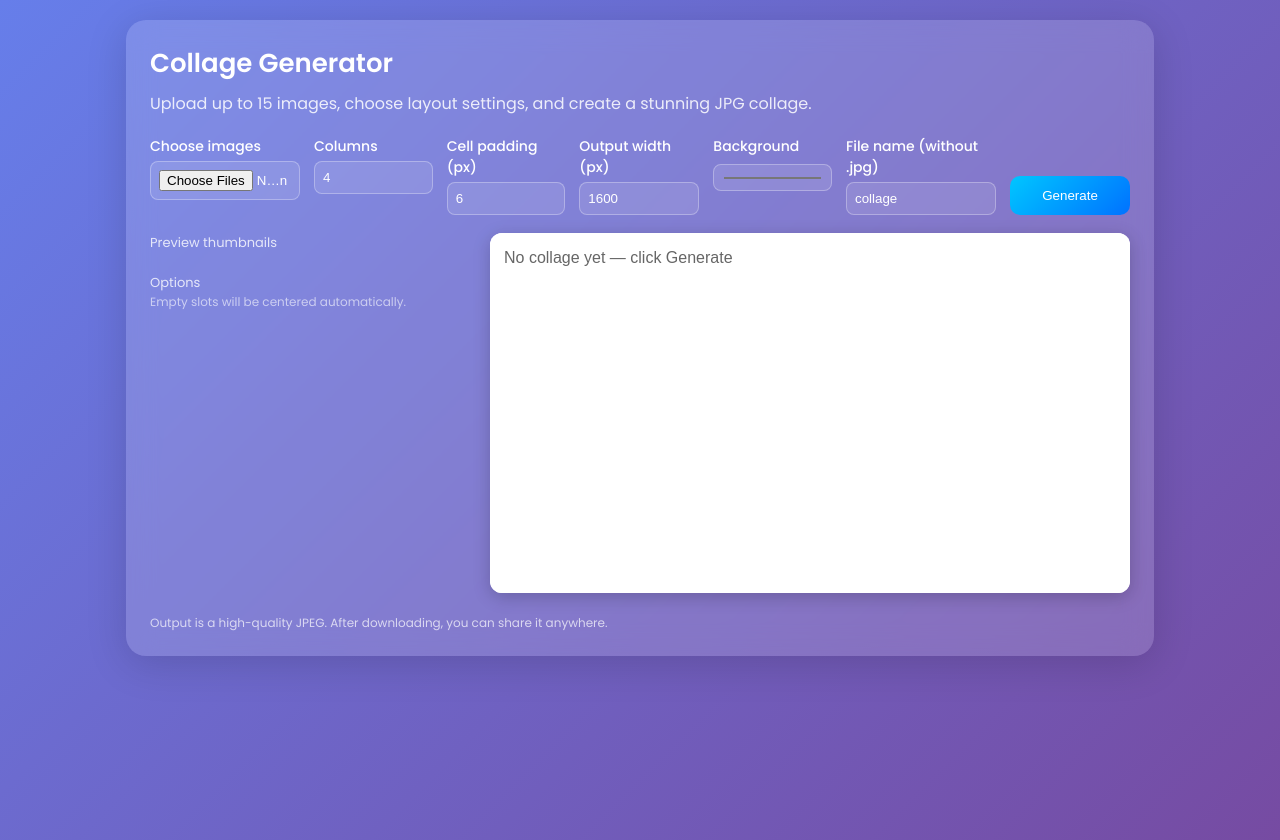
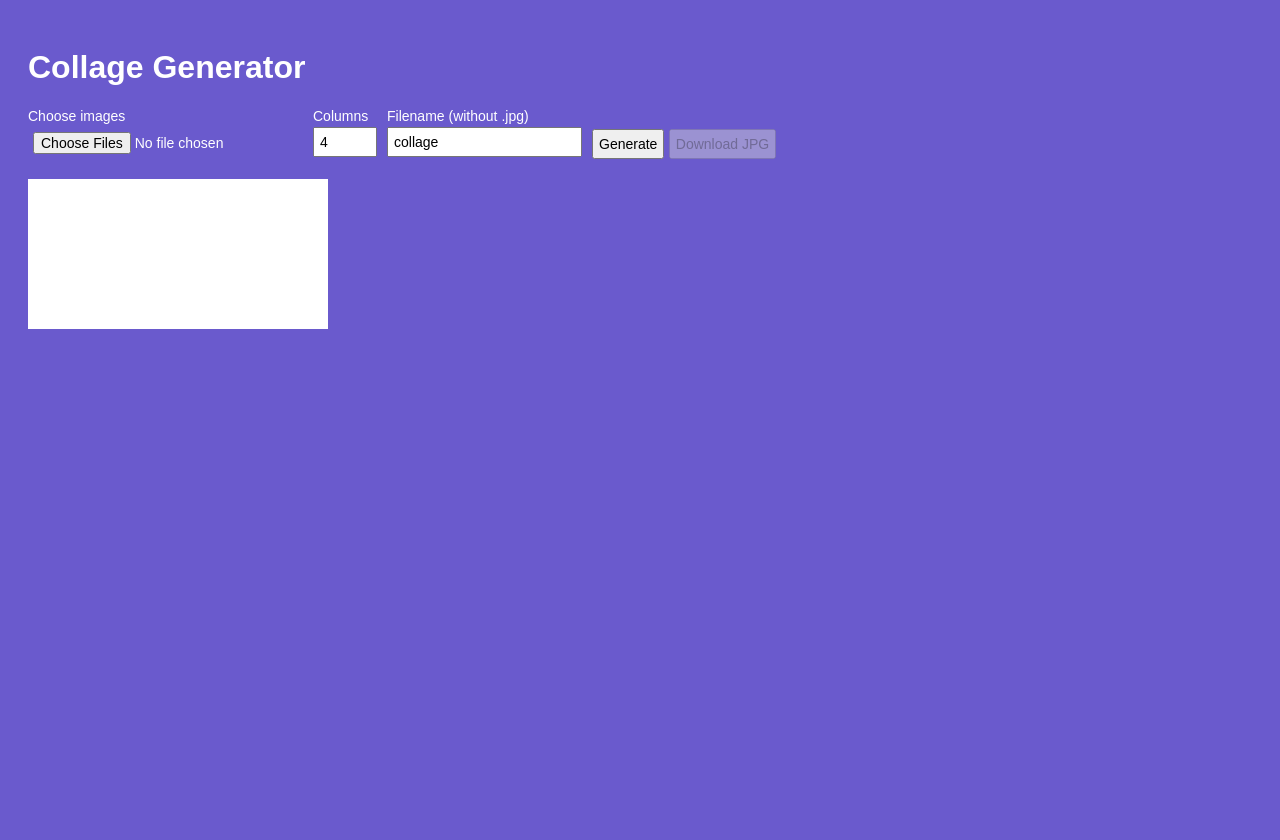
Before and after one commit to Fardin-cr/Fardin-CollageMaker, a plain HTML site: page index.html in a window 1280 px wide. Both pictures are taken after a click on the button "Generate". After the commit the page ends 800 px from the top, so only its background shows below. Drawn offline with Linux system fonts and the light colour scheme.

Commit message:
Add files via upload

```diff
--- a/index.html
+++ b/index.html
@@ -1,322 +1,149 @@
-<!doctype html>
-<html lang="en">
+<!DOCTYPE html>
+<html>
 <head>
-<meta charset="utf-8" />
-<meta name="viewport" content="width=device-width, initial-scale=1" />
-<title>Collage Generator</title>
-<link href="https://fonts.googleapis.com/css2?family=Poppins:wght@400;500;600&display=swap" rel="stylesheet">
+  <meta charset="UTF-8">
+  <title>Custom Collage Generator</title>
   <style>
     body {
-    margin: 0;
+      font-family: sans-serif;
+      background: #6a5acd;
+      color: white;
       padding: 20px;
-    font-family: 'Poppins', sans-serif;
-    background: linear-gradient(135deg, #667eea, #764ba2);
-    min-height: 100vh;
-    display: flex;
-    justify-content: center;
-    align-items: flex-start;
-  }
-  .card {
-    width: 100%;
-    max-width: 980px;
-    background: rgba(255, 255, 255, 0.15);
-    backdrop-filter: blur(14px);
-    border-radius: 20px;
-    padding: 24px;
-    box-shadow: 0 8px 40px rgba(0,0,0,0.15);
-    color: white;
-  }
-  h1 {
-    margin: 0 0 8px;
-    font-size: 26px;
-    font-weight: 600;
-  }
-  p.lead {
-    margin: 0 0 20px;
-    color: rgba(255,255,255,0.85);
     }
     .controls {
       display: flex;
-    gap: 14px;
       flex-wrap: wrap;
-    margin-bottom: 18px;
+      gap: 10px;
+      margin-bottom: 15px;
     }
     label {
+      display: block;
       font-size: 14px;
-    font-weight: 500;
-    display: block;
-    margin-bottom: 4px;
+      margin-bottom: 3px;
     }
-  input[type=file], input[type=number], input[type=color], input[type=text] {
-    background: rgba(255,255,255,0.1);
-    border: 1px solid rgba(255,255,255,0.3);
-    padding: 8px;
-    border-radius: 8px;
-    color: white;
-    width: 100%;
-    box-sizing: border-box;
-  }
-  button {
-    background: linear-gradient(135deg, #00c6ff, #0072ff);
-    border: none;
-    color: white;
-    padding: 12px 18px;
-    border-radius: 10px;
-    font-weight: 500;
-    cursor: pointer;
-    transition: transform 0.2s ease, box-shadow 0.2s ease;
-    width: 100%;
-  }
-  button:hover {
-    transform: translateY(-2px);
-    box-shadow: 0 6px 20px rgba(0,0,0,0.25);
-  }
-  .danger-btn {
-    background: linear-gradient(135deg, #ff416c, #ff4b2b);
-  }
-  #canvasWrap {
-    display: flex;
-    gap: 20px;
-    align-items: flex-start;
-    margin-top: 16px;
-    flex-wrap: wrap;
+    input, select, button {
+      padding: 5px;
+      font-size: 14px;
     }
     canvas {
       background: white;
-    border-radius: 12px;
-    box-shadow: 0 4px 18px rgba(0,0,0,0.2);
+      display: block;
+      margin-top: 20px;
       max-width: 100%;
-    height: auto;
-  }
-  .side {
-    min-width: 200px;
-    flex: 1;
-  }
-  .small {
-    font-size: 13px;
-    color: rgba(255,255,255,0.8);
-  }
-  .hint {
-    font-size: 12px;
-    color: rgba(255,255,255,0.6);
-  }
-  .previewThumbs {
-    display: flex;
-    flex-wrap: wrap;
-    gap: 8px;
-    margin-top: 8px;
-    overflow-x: auto;
-  }
-  .thumb {
-    width: 64px;
-    height: 64px;
-    object-fit: cover;
-    border-radius: 10px;
-    border: 2px solid rgba(255,255,255,0.3);
-    transition: transform 0.25s ease;
-    flex-shrink: 0;
-  }
-  .thumb:hover {
-    transform: scale(1.08);
-  }
-  .footer {
-    margin-top: 14px;
-    font-size: 12px;
-    color: rgba(255,255,255,0.7);
-  }
-  @media (max-width: 768px) {
-    .controls {
-      flex-direction: column;
-    }
-    button {
-      width: 100%;
-    }
-    #canvasWrap {
-      flex-direction: column;
-    }
-    .side {
-      order: 2;
-      width: 100%;
-    }
-    canvas {
-      order: 1;
-    }
     }
   </style>
 </head>
 <body>
-<div class="card">
+
   <h1>Collage Generator</h1>
-  <p class="lead">Upload up to 15 images, choose layout settings, and create a stunning JPG collage.</p>
+  <div class="controls">
+    <div>
+      <label>Choose images</label>
+      <input type="file" id="fileInput" multiple accept="image/*">
+    </div>
 
-  <div class="controls">
-    <div style="flex:1;min-width:150px">
-      <label>Choose images</label>
-      <input id="files" type="file" accept="image/*" multiple />
+    <div>
+      <label>Columns</label>
+      <input type="number" id="columns" value="4" min="1" max="10">
     </div>
-    <div style="flex:1;min-width:100px">
-      <label>Columns</label>
-      <input id="cols" type="number" min="1" max="15" value="4" />
+
+    <div>
+      <label>Filename (without .jpg)</label>
+      <input type="text" id="filename" value="collage">
     </div>
-    <div style="flex:1;min-width:100px">
-      <label>Cell padding (px)</label>
-      <input id="gap" type="number" min="0" max="100" value="6" />
-    </div>
-    <div style="flex:1;min-width:120px">
-      <label>Output width (px)</label>
-      <input id="outW" type="number" min="200" max="4000" value="1600" />
-    </div>
-    <div style="flex:1;min-width:100px">
-      <label>Background</label>
-      <input id="bg" type="color" value="#ffffff" />
-    </div>
-    <div style="flex:1;min-width:150px">
-      <label>File name (without .jpg)</label>
-      <input id="filename" type="text" placeholder="my_collage" value="collage" />
-    </div>
-    <div style="flex:1;min-width:120px;display:flex;align-items:flex-end">
-      <button id="generate">Generate</button>
+
+    <div style="align-self: flex-end;">
+      <button id="generateBtn">Generate</button>
+      <button id="downloadBtn" disabled>Download JPG</button>
     </div>
   </div>
 
-  <div id="canvasWrap">
-    <div class="side">
-      <div class="small">Preview thumbnails</div>
-      <div id="thumbs" class="previewThumbs"></div>
-      <div class="small" style="margin-top:12px">Options</div>
-      <div class="hint">Empty slots will be centered automatically.</div>
-      <div style="margin-top:12px; display:flex; gap:8px; flex-wrap:wrap;">
-        <button id="download" style="display:none">Download JPG</button>
-        <button id="reset" class="danger-btn" style="display:none">Reset</button>
-      </div>
-    </div>
-    <div style="flex:2">
   <canvas id="canvas"></canvas>
-    </div>
-  </div>
-
-  <div class="footer">
-    Output is a high-quality JPEG. After downloading, you can share it anywhere.
-  </div>
-</div>
 
 <script>
-  const filesEl = document.getElementById('files');
-  const thumbs = document.getElementById('thumbs');
+const fileInput = document.getElementById('fileInput');
+const columnsInput = document.getElementById('columns');
+const filenameInput = document.getElementById('filename');
+const generateBtn = document.getElementById('generateBtn');
+const downloadBtn = document.getElementById('downloadBtn');
 const canvas = document.getElementById('canvas');
 const ctx = canvas.getContext('2d');
-  const colsEl = document.getElementById('cols');
-  const gapEl = document.getElementById('gap');
-  const outWEl = document.getElementById('outW');
-  const bgEl = document.getElementById('bg');
-  const filenameEl = document.getElementById('filename');
-  const generateBtn = document.getElementById('generate');
-  const downloadBtn = document.getElementById('download');
-  const resetBtn = document.getElementById('reset');
 
 let images = [];
 let dataURL = '';
 
-  // Auto-set output width for smaller devices
-  if (window.innerWidth <= 480) {
-    outWEl.value = 900;
-  } else if (window.innerWidth <= 1024) {
-    outWEl.value = 1400;
-  } else {
-    outWEl.value = 1600;
+fileInput.addEventListener('change', () => {
+  const files = Array.from(fileInput.files);
+  images = [];
+  let loaded = 0;
+  files.forEach(file => {
+    const reader = new FileReader();
+    reader.onload = e => {
+      const img = new Image();
+      img.onload = () => {
+        images.push(img);
+        loaded++;
+      };
+      img.src = e.target.result;
+    };
+    reader.readAsDataURL(file);
+  });
+});
+
+generateBtn.addEventListener('click', () => {
+  if (images.length === 0) {
+    alert('Please select some images first.');
+    return;
   }
 
-  filesEl.addEventListener('change', async (e) => {
-    images = [];
-    thumbs.innerHTML = '';
-    const chosen = Array.from(e.target.files).slice(0, 15);
-    for (const f of chosen) {
-      const url = URL.createObjectURL(f);
-      const img = await loadImage(url);
-      images.push(img);
-      const imgEl = document.createElement('img');
-      imgEl.src = url;
-      imgEl.className = 'thumb';
-      thumbs.appendChild(imgEl);
-    }
-    drawPlaceholder();
-  });
+  const cols = parseInt(columnsInput.value);
+  const gap = 2;
+  const cellH = 200; // fixed height for all rows
+  const rows = Math.ceil(images.length / cols);
 
-  function loadImage(src){
-    return new Promise((res, rej) => {
-      const i = new Image();
-      i.onload = () => res(i);
-      i.onerror = rej;
-      i.src = src;
-    });
-  }
+  // Calculate total canvas width
+  const fullRowWidth = cols * cellH + (cols - 1) * gap;
+  canvas.height = rows * cellH + (rows - 1) * gap;
+  canvas.width = fullRowWidth;
 
-  function drawPlaceholder(){
-    const w = 640, h = 360;
-    canvas.width = w; canvas.height = h;
-    ctx.fillStyle = '#fff'; ctx.fillRect(0,0,w,h);
-    ctx.fillStyle = '#666'; ctx.font = '16px sans-serif';
-    ctx.fillText('No collage yet — click Generate', 14, 30);
-  }
+  ctx.fillStyle = 'white';
+  ctx.fillRect(0, 0, canvas.width, canvas.height);
 
-  generateBtn.addEventListener('click', async () => {
-    if (!images.length){ alert('Please choose at least one image.'); return; }
-    const cols = Math.max(1, Math.min(15, parseInt(colsEl.value)||4));
-    const gap = Math.max(0, parseInt(gapEl.value)||6);
-    const outW = Math.max(200, Math.min(4000, parseInt(outWEl.value)||1600));
-    const bg = bgEl.value || '#ffffff';
+  let idx = 0;
+  for (let r = 0; r < rows; r++) {
+    const isLastRow = (r === rows - 1);
+    let imagesInRow = isLastRow ? (images.length - idx) : cols;
+    let cellW = isLastRow && imagesInRow < cols
+                  ? (canvas.width - (imagesInRow - 1) * gap) / imagesInRow
+                  : (canvas.width - (cols - 1) * gap) / cols;
 
-    const total = images.length;
-    const rows = Math.ceil(total / cols);
+    for (let c = 0; c < imagesInRow; c++) {
+      if (idx >= images.length) break;
+      const img = images[idx];
+      const x = c * (cellW + gap);
+      const y = r * (cellH + gap);
 
-    const cellW = Math.floor((outW - gap*(cols-1)) / cols);
-    const avgAspect = images.reduce((s,i)=>s + (i.width / i.height),0) / images.length;
-    const cellH = Math.max(1, Math.floor(cellW / avgAspect));
-    const outH = rows * cellH + gap*(rows-1);
+      // Scale to fit
+      const scale = Math.min(cellW / img.width, cellH / img.height);
+      const drawW = img.width * scale;
+      const drawH = img.height * scale;
+      const offsetX = x + (cellW - drawW) / 2;
+      const offsetY = y + (cellH - drawH) / 2;
 
-    canvas.width = outW; canvas.height = outH;
-    ctx.fillStyle = bg; ctx.fillRect(0,0,canvas.width,canvas.height);
-
-    for (let idx = 0; idx < images.length; idx++) {
-      const r = Math.floor(idx / cols);
-      let c = idx % cols;
-      let x;
-
-      // Center last row if not full
-      if (r === rows - 1 && images.length % cols !== 0) {
-        const lastRowCount = images.length % cols;
-        const emptySlots = cols - lastRowCount;
-        const offsetX = ((cellW + gap) * emptySlots) / 2;
-        x = c * (cellW + gap) + offsetX;
-      } else {
-        x = c * (cellW + gap);
-      }
-
-      const y = r * (cellH + gap);
-      const img = images[idx];
-      const scale = Math.max(cellW / img.width, cellH / img.height);
-      const sw = Math.round(cellW / scale);
-      const sh = Math.round(cellH / scale);
-      const sx = Math.round((img.width - sw) / 2);
-      const sy = Math.round((img.height - sh) / 2);
-
-      try {
-        ctx.drawImage(img, sx, sy, sw, sh, x, y, cellW, cellH);
-      } catch (e) {
-        ctx.drawImage(img, x, y, cellW, cellH);
+      ctx.drawImage(img, offsetX, offsetY, drawW, drawH);
+      idx++;
     }
   }
 
-    dataURL = canvas.toDataURL('image/jpeg', 0.9);
-    downloadBtn.style.display = 'inline-block';
-    resetBtn.style.display = 'inline-block';
+  dataURL = canvas.toDataURL('image/jpeg', 0.95);
+  downloadBtn.disabled = false;
 });
 
 downloadBtn.addEventListener('click', () => {
-    let filename = filenameEl.value.trim();
-    if (!filename) filename = 'collage';
-    if (!filename.toLowerCase().endsWith('.jpg')) filename += '.jpg';
-
+  let filename = filenameInput.value.trim() || 'collage';
+  if (!filename.toLowerCase().endsWith('.jpg')) {
+    filename += '.jpg';
+  }
   const a = document.createElement('a');
   a.href = dataURL;
   a.download = filename;
@@ -324,17 +151,7 @@
   a.click();
   a.remove();
 });
+</script>
 
-  resetBtn.addEventListener('click', () => {
-    images = [];
-    thumbs.innerHTML = '';
-    filesEl.value = '';
-    downloadBtn.style.display = 'none';
-    resetBtn.style.display = 'none';
-    drawPlaceholder();
-  });
-
-  drawPlaceholder();
-</script>
 </body>
 </html>
```
Lines whose indentation alone changed are shown as unchanged.
